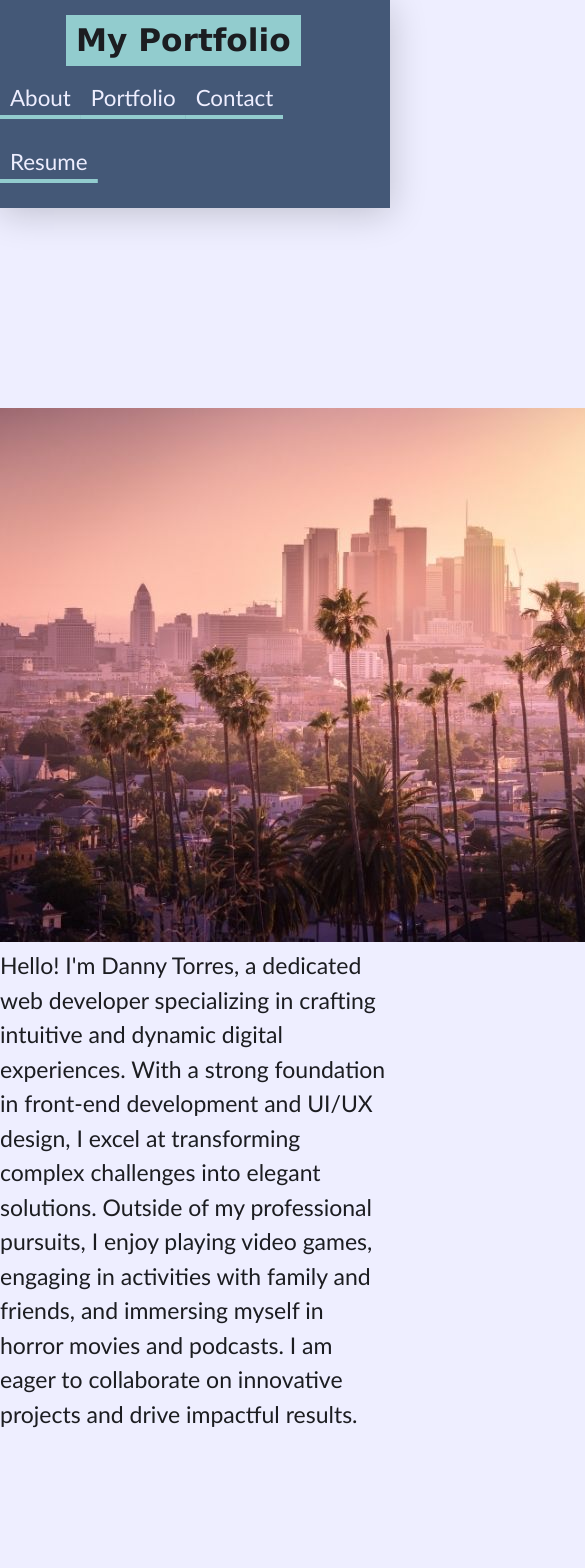
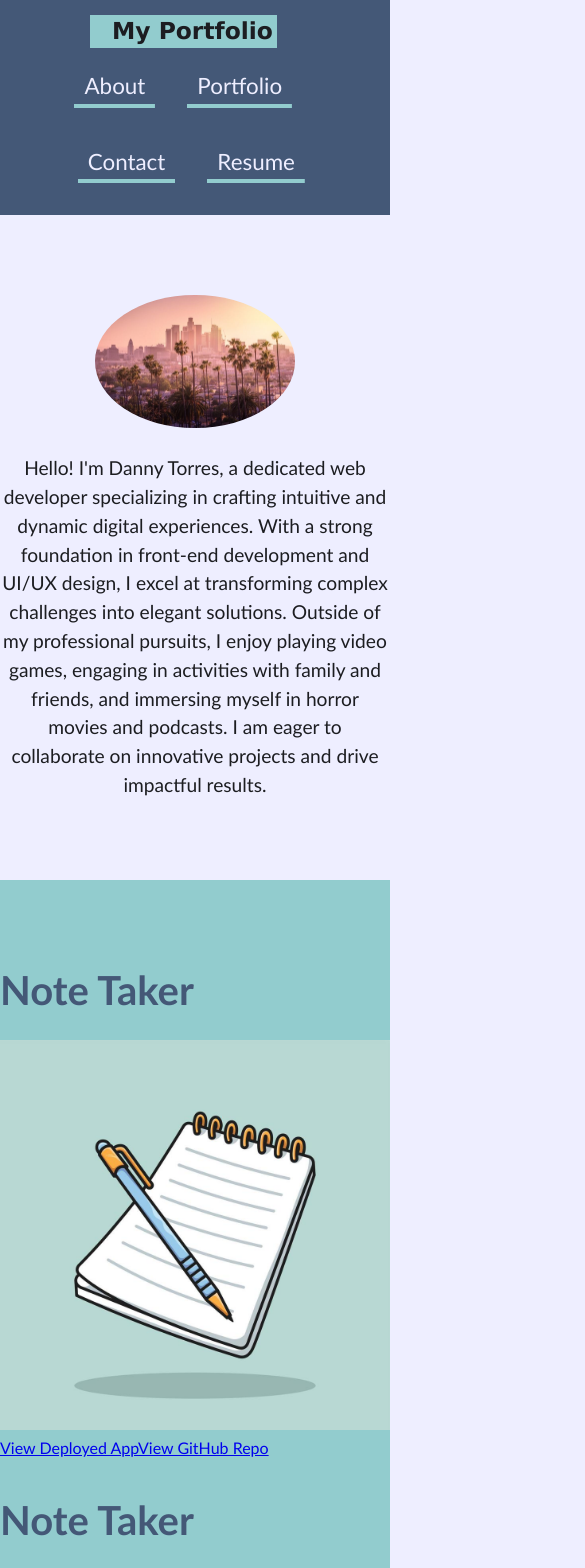
Before and after one commit to DannyT2002/ReactPortfolio, a React (Vite) app: page / in a window 390 px wide. Shown: the top 1568 px of the page, 585 px wide, since content can reach past the window. Built offline with nearby package versions, Linux system fonts and the light colour scheme.

Commit message:
made website reactive to screen changes and added ability to message me through emailjs package

```diff
--- a/package.json
+++ b/package.json
@@ -11,11 +11,12 @@
     "preview": "vite preview"
   },
   "dependencies": {
-    "@vitejs/plugin-react": "^4.3.1",
+    "@vitejs/plugin-react": "^4.3.4",
+    "emailjs-com": "^3.2.0",
     "react": "^18.2.0",
     "react-dom": "^18.2.0",
     "react-router-dom": "^6.26.0",
-    "vite": "^5.4.0"
+    "vite": "^5.4.13"
   },
   "devDependencies": {
     "@types/react": "^18.0.28",
--- a/src/App.css
+++ b/src/App.css
@@ -1,102 +1,102 @@
 /* Header Styles */
 header {
-  padding: 15px 6% 15px 0; /* Padding for header */
-  display: flex; /* Flexbox for header layout */
-  flex-direction: row; /* Row direction for flex items */
-  justify-content: space-between; /* Space between items */
-  align-items: center; /* Center items vertically */
-  background-color: var(--primary); /* Header background color */
-  flex-wrap: wrap; /* Allow items to wrap */
-  box-shadow: 0 5px 35px rgba(0, 0, 0, 0.2); /* Add shadow to header */
+  padding: 15px 6% 15px 0;
+  display: flex;
+  flex-direction: row;
+  justify-content: space-between;
+  align-items: center;
+  background-color: var(--primary);
+  flex-wrap: wrap;
+  box-shadow: 0 5px 35px rgba(0, 0, 0, 0.2);
 }
 
 header h1 {
-  background-color: var(--secondary); /* Background color for header title */
-  color: var(--dark); /* Text color for header title */
-  padding: 5px 1% 5px 6%; /* Padding for header title */
-  margin: 0; /* Remove default margin */
-  font-size: 4vw; /* Responsive font size */
-  font-family: 'Lucida Sans', 'Lucida Sans Regular', 'Lucida Grande', 'Lucida Sans Unicode', Geneva, Verdana, sans-serif; /* Font stack for header title */
-  line-height: 1; /* Line height for header title */
+  background-color: var(--secondary);
+  color: var(--dark);
+  padding: 5px 1% 5px 6%;
+  margin: 0;
+  font-size: 4vw;
+  font-family: 'Lucida Sans', 'Lucida Sans Regular', 'Lucida Grande', 'Lucida Sans Unicode', Geneva, Verdana, sans-serif;
+  line-height: 1;
 }
 
 nav {
-  display: flex; /* Flexbox for nav layout */
-  flex-direction: row; /* Row direction for flex items */
-  flex-wrap: wrap; /* Allow items to wrap */
+  display: flex;
+  flex-direction: row;
+  flex-wrap: wrap;
 }
 
 nav a {
-  text-decoration: none; /* Remove underline from links */
-  padding: 5px 10px; /* Padding for nav links */
-  color: var(--light); /* Text color for nav links */
-  margin: 16px; /* Margin for nav links */
-  background-image: linear-gradient(270deg, var(--secondary), var(--secondary)); /* Gradient for nav link background */
-  background-repeat: no-repeat; /* Prevent background from repeating */
-  background-size: 100% 0.2em; /* Initial size for background */
-  background-position: bottom; /* Position background at bottom */
-  transition: all 0.25s ease-in; /* Smooth transition for background size */
-  font-size: 1.4rem; /* Font size for nav links */
+  text-decoration: none;
+  padding: 5px 10px;
+  color: var(--light);
+  margin: 16px;
+  background-image: linear-gradient(270deg, var(--secondary), var(--secondary));
+  background-repeat: no-repeat;
+  background-size: 100% 0.2em;
+  background-position: bottom;
+  transition: all 0.25s ease-in;
+  font-size: 1.4rem;
 }
 
 nav a:hover {
-  background-size: 100% 100%; /* Full background size on hover */
-  color: var(--dark); /* Text color on hover */
+  background-size: 100% 100%;
+  color: var(--dark);
 }
 
 nav a:last-child {
-  margin-right: 0; /* Remove right margin from last nav link */
+  margin-right: 0;
 }
 
 /* Section Styles */
 section {
-  padding: 100px 0; /* Padding for sections */
+  padding: 100px 0;
 }
 
 section h2 {
-  font-size: 2.5rem; /* Font size for section titles */
-  margin-bottom: 20px; /* Bottom margin for section titles */
-  align-self: flex-start; /* Align section titles to the start */
-  color: var(--primary); /* Text color for section titles */
+  font-size: 2.5rem;
+  margin-bottom: 20px;
+  align-self: flex-start;
+  color: var(--primary);
 }
 
 /* Enlarge the first application */
 .applications .application:first-child {
-  height: 750px; /* Increase this value as needed */
-  width: 100%; /* Full width for first application */
+  height: 750px;
+  width: 100%;
 }
 
 /* Media Queries */
 @media (max-width: 768px) {
   header {
-      flex-direction: column; /* Stack header items vertically */
-      align-items: center; /* Center header items horizontally */
-      text-align: center; /* Center text in header */
+    flex-direction: column;
+    align-items: center;
+    text-align: center;
   }
 
   header h1 {
-      font-size: 8vw; /* Responsive font size */
-      padding: 10px; /* Padding for header title */
+    font-size: 8vw;
+    padding: 10px;
   }
 
   nav ul {
-      margin-top: 20px; /* Top margin for nav list */
-      display: flex; /* Flexbox for nav list */
-      flex-direction: column; /* Stack nav items vertically */
-      align-items: center; /* Center nav items horizontally */
+    margin-top: 20px;
+    display: flex;
+    flex-direction: column;
+    align-items: center;
   }
 
   nav a {
-      margin: 10px 0; /* Vertical margin for nav links */
+    margin: 10px 0;
   }
 
   .profile {
-      flex-direction: column; /* Stack profile content vertically */
-      align-items: center; /* Center profile content horizontally */
+    flex-direction: column;
+    align-items: center;
   }
 
   .profile img {
-      margin-right: 0; /* Remove right margin for profile image */
-      margin-bottom: 20px; /* Bottom margin for profile image */
+    margin-right: 0;
+    margin-bottom: 20px;
   }
 }
--- a/src/components/Portfolio.jsx
+++ b/src/components/Portfolio.jsx
@@ -2,6 +2,24 @@ import React from "react";
 import Project from "./Project";
 
 const projects = [
+  {
+    title: 'Note Taker',
+    image: '/assets/noteTakerImageForPortfolio.jpg',  // Absolute path from the public directory
+    deployedLink: 'https://note-taker-h3av.onrender.com/',
+    repoLink: 'https://github.com/DannyT2002/note-taker'
+  },
+  {
+    title: 'Note Taker',
+    image: '/assets/noteTakerImageForPortfolio.jpg',  // Absolute path from the public directory
+    deployedLink: 'https://note-taker-h3av.onrender.com/',
+    repoLink: 'https://github.com/DannyT2002/note-taker'
+  },
+  {
+    title: 'Note Taker',
+    image: '/assets/noteTakerImageForPortfolio.jpg',  // Absolute path from the public directory
+    deployedLink: 'https://note-taker-h3av.onrender.com/',
+    repoLink: 'https://github.com/DannyT2002/note-taker'
+  },
   {
     title: 'Note Taker',
     image: '/assets/noteTakerImageForPortfolio.jpg',  // Absolute path from the public directory
--- a/src/components/Project.jsx
+++ b/src/components/Project.jsx
@@ -1,7 +1,7 @@
 import React from 'react';
 
 const Project = ({ title, image, deployedLink, repoLink }) => (
-  <div>
+  <div classname="project">
     <h2>{title}</h2>
     <img src={image} alt={title} />
     <a href={deployedLink} target="_blank" rel="noopener noreferrer">View Deployed App</a>
--- a/src/index.css
+++ b/src/index.css
@@ -1,10 +1,9 @@
 /* General Styles */
 * {
-    box-sizing: border-box; /* Ensures padding and border are included in element's total width and height */
+    box-sizing: border-box;
   }
 
   :root {
-    /* Define CSS variables for color scheme */
     --primary: rgba(68, 88, 119, 1);
     --secondary: rgba(146, 204, 206, 1);
     --tertiary: rgba(167, 208, 184, 1);
@@ -13,141 +12,252 @@
   }
 
   body {
-    margin: 0; /* Remove default margin */
-    padding: 0; /* Remove default padding */
-    font-family: 'Trebuchet MS', 'Lucida Sans Unicode', 'Lucida Grande', 'Lucida Sans', Arial, sans-serif; /* Font stack for body text */
-    line-height: 1.5; /* Set line height for readability */
-    background-color: var(--light); /* Set background color */
-    color: var(--dark); /* Set text color */
+    margin: 0;
+    padding: 0;
+    font-family: 'Trebuchet MS', 'Lucida Sans Unicode', 'Lucida Grande', 'Lucida Sans', Arial, sans-serif;
+    line-height: 1.5;
+    background-color: var(--light);
+    color: var(--dark);
   }
 
   h1, h2, h3, h4, h5, h6 {
-    margin: 0; /* Remove default margin for headings */
+    margin: 0;
   }
 
   p {
-    margin: 0; /* Remove default margin for paragraphs */
-    font-size: 23px; /* Set font size for paragraphs */
+    margin: 0;
+    font-size: 23px;
   }
 
   /* Header Styles */
   header {
-    padding: 15px 6% 15px 0; /* Padding for header */
-    display: flex; /* Flexbox for header layout */
-    flex-direction: row; /* Row direction for flex items */
-    justify-content: space-between; /* Space between items */
-    align-items: center; /* Center items vertically */
-    background-color: var(--primary); /* Header background color */
-    flex-wrap: wrap; /* Allow items to wrap */
-    box-shadow: 0 5px 35px rgba(0, 0, 0, 0.2); /* Add shadow to header */
+    padding: 15px 6% 15px 0;
+    display: flex;
+    flex-direction: row;
+    justify-content: space-between;
+    align-items: center;
+    background-color: var(--primary);
+    flex-wrap: wrap;
+    box-shadow: 0 5px 35px rgba(0, 0, 0, 0.2);
   }
 
   header h1 {
-    background-color: var(--secondary); /* Background color for header title */
-    color: var(--dark); /* Text color for header title */
-    padding: 5px 1% 5px 6%; /* Padding for header title */
-    margin: 0; /* Remove default margin */
-    font-size: 4vw; /* Responsive font size */
-    font-family: 'Lucida Sans', 'Lucida Sans Regular', 'Lucida Grande', 'Lucida Sans Unicode', Geneva, Verdana, sans-serif; /* Font stack for header title */
-    line-height: 1; /* Line height for header title */
+    background-color: var(--secondary);
+    color: var(--dark);
+    padding: 5px 1% 5px 6%;
+    margin: 0;
+    font-size: 4vw;
+    font-family: 'Lucida Sans', 'Lucida Sans Regular', 'Lucida Grande', 'Lucida Sans Unicode', Geneva, Verdana, sans-serif;
+    line-height: 1;
   }
 
   nav {
-    display: flex; /* Flexbox for nav layout */
-    flex-direction: row; /* Row direction for flex items */
-    flex-wrap: wrap; /* Allow items to wrap */
+    display: flex;
+    flex-direction: row;
+    flex-wrap: wrap;
   }
 
   nav a {
-    text-decoration: none; /* Remove underline from links */
-    padding: 5px 10px; /* Padding for nav links */
-    color: var(--light); /* Text color for nav links */
-    margin: 16px; /* Margin for nav links */
-    background-image: linear-gradient(270deg, var(--secondary), var(--secondary)); /* Gradient for nav link background */
-    background-repeat: no-repeat; /* Prevent background from repeating */
-    background-size: 100% 0.2em; /* Initial size for background */
-    background-position: bottom; /* Position background at bottom */
-    transition: all 0.25s ease-in; /* Smooth transition for background size */
-    font-size: 1.4rem; /* Font size for nav links */
+    text-decoration: none;
+    padding: 5px 10px;
+    color: var(--light);
+    margin: 16px;
+    background-image: linear-gradient(270deg, var(--secondary), var(--secondary));
+    background-repeat: no-repeat;
+    background-size: 100% 0.2em;
+    background-position: bottom;
+    transition: all 0.25s ease-in;
+    font-size: 1.4rem;
   }
 
   nav a:hover {
-    background-size: 100% 100%; /* Full background size on hover */
-    color: var(--dark); /* Text color on hover */
+    background-size: 100% 100%;
+    color: var(--dark);
   }
 
-nav a:last-child {
-    margin-right: 0; /* Remove right margin from last nav link */
+  /* About Section */
+  #about {
+    padding: 40px 0;
+    text-align: center;
+    background-color: var(--light);
   }
 
-/* Project Styles */
-.project {
-    display: flex;
-    flex-direction: column; /* Stack items vertically */
-    align-items: center; /* Center items horizontally */
-    justify-content: center; /* Center items vertically */
-    background-color: var(--secondary); /* Background color for project container */
-    padding: 20px; /* Padding around the project */
-    border-radius: 8px; /* Rounded corners for project container */
-    box-shadow: 0 4px 8px rgba(0, 0, 0, 0.1); /* Shadow for project container */
-    margin: 20px; /* Margin around each project */
+  #about img {
+    max-width: 200px;
+    border-radius: 50%;
+    margin-bottom: 20px;
   }
 
-.project img {
-    max-width: 100%; /* Make image responsive */
-    height: auto; /* Maintain aspect ratio */
-    border-radius: 4px; /* Rounded corners for image */
-    margin-bottom: 10px; /* Space below the image */
+  #about p {
+    font-size: 1.2rem;
+    max-width: 800px;
+    margin: 0 auto;
   }
 
-.project a {
-    display: block; /* Make links block-level elements */
-    margin: 5px 0; /* Vertical margin for links */
-    color: var(--primary); /* Link color */
-    text-decoration: none; /* Remove underline from links */
-    background-color: var(--tertiary); /* Background color for links */
-    padding: 10px; /* Padding for links */
-    border-radius: 4px; /* Rounded corners for links */
-    text-align: center; /* Center text in links */
-    transition: background-color 0.3s ease; /* Smooth transition for background color */
+  /* Portfolio Section */
+  #portfolio {
+    padding: 40px 0;
+    background-color: var(--secondary);
+    display: grid;
+    grid-template-columns: repeat(auto-fit, minmax(250px, 1fr));
+    gap: 30px;
   }
 
+  /* Styles for Project Items */
+  .project {
+    background-color: var(--light);
+    border-radius: 12px;
+    box-shadow: 0 4px 12px rgba(0, 0, 0, 0.2);
+    padding: 20px;
+    transition: transform 0.3s ease, box-shadow 0.3s ease;
+    margin: 0 auto;
+    max-width: 320px;
+  }
+
+  /* Hover Effects for Project Items */
+  .project:hover {
+    transform: translateY(-10px);
+    box-shadow: 0 8px 24px rgba(0, 0, 0, 0.3);
+  }
+
+  /* Image Styling for Project Items */
+  .project img {
+    width: 100%;
+    border-radius: 8px;
+    margin-bottom: 15px;
+  }
+
+  /* Links for GitHub and Live Project */
+  .project a {
+    display: block;
+    margin: 10px 0;
+    padding: 10px;
+    background-color: var(--tertiary);
+    text-decoration: none;
+    color: var(--primary);
+    text-align: center;
+    border-radius: 4px;
+    transition: background-color 0.3s ease;
+  }
+
+  /* Hover Effect for Links */
   .project a:hover {
-    background-color: var(--primary); /* Change background color on hover */
-    color: var(--light); /* Change text color on hover */
+    background-color: var(--primary);
+    color: var(--light);
+  }
+
+  /* Contact Section */
+  #contact {
+    padding: 40px 0;
+    background-color: var(--light);
+    text-align: center;
+  }
+
+  #contact form {
+    display: inline-block;
+    max-width: 600px;
+    width: 100%;
+    background-color: var(--secondary);
+    padding: 20px;
+    border-radius: 8px;
+  }
+
+  #contact label {
+    display: block;
+    margin-bottom: 10px;
+    font-size: 1.2rem;
+  }
+
+  #contact input, #contact textarea {
+    width: 100%;
+    padding: 10px;
+    margin-bottom: 20px;
+    border-radius: 4px;
+    border: 1px solid var(--dark);
+  }
+
+  #contact button {
+    background-color: var(--primary);
+    color: var(--light);
+    padding: 10px 20px;
+    border: none;
+    border-radius: 4px;
+    cursor: pointer;
+    transition: background-color 0.3s ease;
+  }
+
+  #contact button:hover {
+    background-color: var(--dark);
+  }
+
+  /* Resume Section */
+  #resume {
+    padding: 40px 0;
+    text-align: center;
+    background-color: var(--secondary);
+  }
+
+  #resume a {
+    display: inline-block;
+    margin: 20px;
+    padding: 10px 20px;
+    background-color: var(--tertiary);
+    color: var(--primary);
+    text-decoration: none;
+    border-radius: 4px;
+    transition: background-color 0.3s ease;
+  }
+
+  #resume a:hover {
+    background-color: var(--primary);
+    color: var(--light);
+  }
+
+  #resume ul {
+    list-style: none;
+    padding: 0;
+  }
+
+  #resume li {
+    font-size: 1.2rem;
+    margin-bottom: 10px;
+  }
+
+  /* Footer Styles */
+  footer {
+    padding: 20px;
+    background-color: var(--primary);
+    text-align: center;
+  }
+
+  footer a {
+    margin: 0 10px;
+    text-decoration: none;
+    color: var(--light);
+    transition: color 0.3s ease;
+  }
+
+  footer a:hover {
+    color: var(--tertiary);
   }
 
   /* Media Queries */
   @media (max-width: 768px) {
     header {
-        flex-direction: column; /* Stack header items vertically */
-        align-items: center; /* Center header items horizontally */
-        text-align: center; /* Center text in header */
+      flex-direction: column;
+      align-items: center;
+      text-align: center;
     }
 
     header h1 {
-        font-size: 8vw; /* Responsive font size */
-        padding: 10px; /* Padding for header title */
+      font-size: 6vw;
     }
 
-    nav ul {
-        margin-top: 20px; /* Top margin for nav list */
-        display: flex; /* Flexbox for nav list */
-        flex-direction: column; /* Stack nav items vertically */
-        align-items: center; /* Center nav items horizontally */
+    nav {
+      justify-content: center;
     }
 
-    nav a {
-        margin: 10px 0; /* Vertical margin for nav links */
-    }
-
-    .profile {
-        flex-direction: column; /* Stack profile content vertically */
-        align-items: center; /* Center profile content horizontally */
-    }
-
-    .profile img {
-        margin-right: 0; /* Remove right margin for profile image */
-        margin-bottom: 20px; /* Bottom margin for profile image */
+    #portfolio img {
+      max-width: 100%;
     }
   }
```
Also changed, not shown: src/components/Contact.jsx (+8 -2 lines), src/components/Resume.jsx (+5 -4 lines), 11 other files (tests, documents, lock files or other folders). Lines whose indentation alone changed are shown as unchanged.
